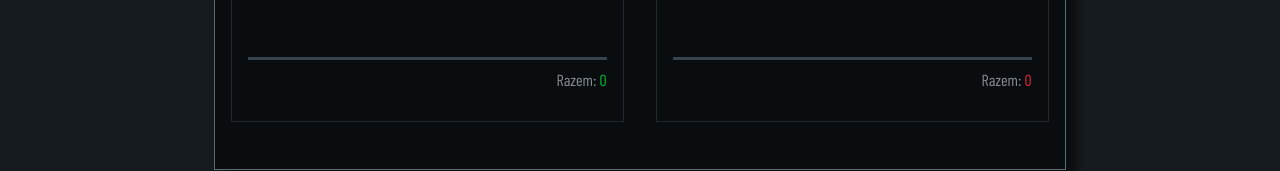
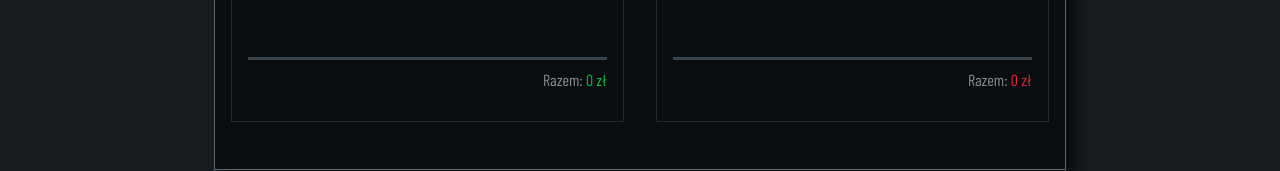
Before and after one commit to Scorpion19702022/SIMPLE_PROJECT_REACT_REDUX, a React (Vite) app: page /Wallet in a window 1280 px wide. Shown: the part 691-862 px from the top of the page. Built offline with nearby package versions, Linux system fonts and the light colour scheme; a web font is replaced by a local one.

Commit message:
added content for component

```diff
--- a/src/Components/Wallet/WalletList.tsx
+++ b/src/Components/Wallet/WalletList.tsx
@@ -34,7 +34,10 @@ const WalletList: React.FC<initialProps> = ({
 					</div>
 					<div className={styles.box_sum}>
 						<span className={styles.text_sum}>
-							Razem: <span className={styles.sum_income}>{incomeSum}</span>
+							Razem:{' '}
+							<span className={styles.sum_income}>
+								{incomeSum} <span className={styles.span}> zł</span>
+							</span>
 						</span>
 					</div>
 				</div>
@@ -47,7 +50,10 @@ const WalletList: React.FC<initialProps> = ({
 					</div>
 					<div className={styles.box_sum}>
 						<span className={styles.text_sum}>
-							Razem: <span className={styles.sum_expense}>{expenseSum}</span>
+							Razem:{' '}
+							<span className={styles.sum_expense}>
+								{expenseSum} <span className={styles.span}> zł</span>
+							</span>
 						</span>
 					</div>
 				</div>
```
